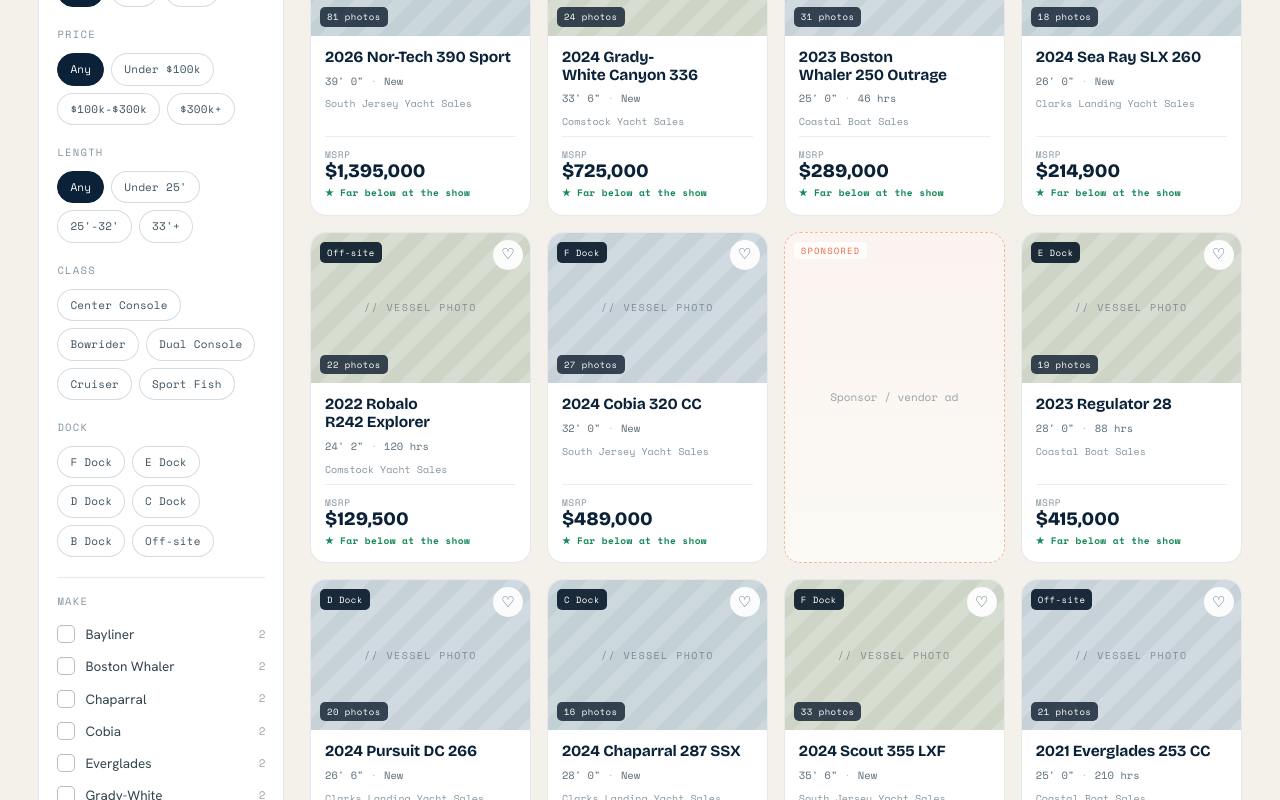
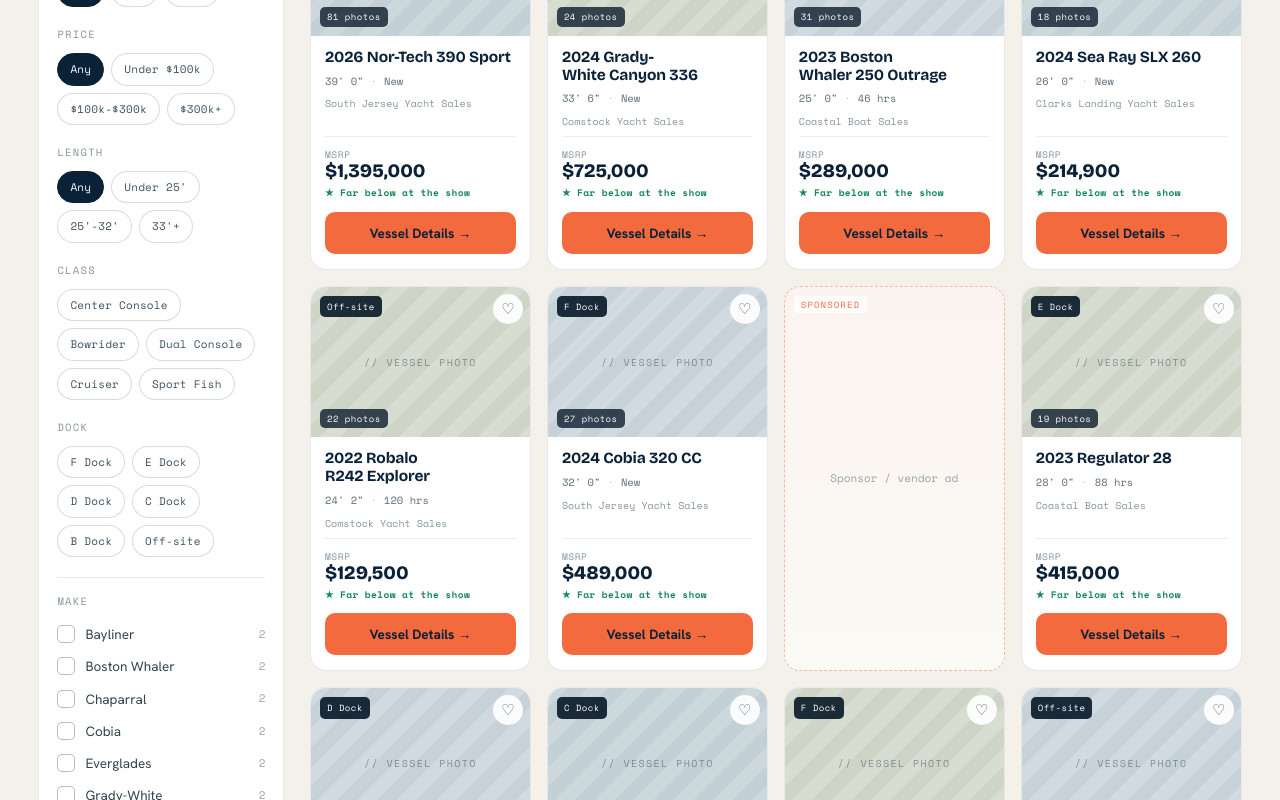
Before and after one commit to jondigital1/virtualboatshow, a Next.js app: page /inventory in a window 1280 px wide. Shown: the part 640-1440 px from the top of the page. Built offline with nearby package versions, Linux system fonts and the light colour scheme.

Commit message:
SRP/home cards: clickable photo + coral 'Vessel Details' CTA to VDP

```diff
--- a/app/inventory/page.tsx
+++ b/app/inventory/page.tsx
@@ -290,26 +290,32 @@
 }
 
 function BoatCard({ v, bg, fav, onFav }: { v: V; bg: string; fav: boolean; onFav: () => void }) {
+  const href = `/inventory/${v.id}`;
   return (
     <div className="card-lift" style={{ background: "#fff", border: "1px solid rgba(11,34,56,.1)", borderRadius: 16, overflow: "hidden", display: "flex", flexDirection: "column", height: "100%" }}>
-      <div style={{ position: "relative", aspectRatio: "16/11", background: bg, display: "flex", alignItems: "center", justifyContent: "center" }}>
-        <span style={{ fontFamily: MONO, fontSize: 10, letterSpacing: ".14em", color: "rgba(10,33,56,.4)" }}>// VESSEL PHOTO</span>
-        <span style={{ position: "absolute", top: 9, left: 9, fontFamily: MONO, fontSize: 9, letterSpacing: ".05em", background: "rgba(8,24,41,.9)", color: "#fff", padding: "4px 7px", borderRadius: 5 }}>{v.dock}</span>
-        <span style={{ position: "absolute", bottom: 9, left: 9, fontFamily: MONO, fontSize: 9, letterSpacing: ".05em", background: "rgba(8,24,41,.78)", color: "#fff", padding: "3px 7px", borderRadius: 5 }}>{v.photos} photos</span>
-        <button onClick={onFav} style={{ position: "absolute", top: 7, right: 7, width: 30, height: 30, borderRadius: "50%", border: "none", background: "rgba(255,255,255,.92)", color: fav ? "var(--accent)" : "#4c6270", cursor: "pointer", fontSize: 15, display: "flex", alignItems: "center", justifyContent: "center" }}>{fav ? "♥" : "♡"}</button>
+      <div style={{ position: "relative", aspectRatio: "16/11", background: bg }}>
+        <Link href={href} aria-label={`${v.year} ${v.make} ${v.model} details`} style={{ position: "absolute", inset: 0, display: "flex", alignItems: "center", justifyContent: "center", zIndex: 1 }}>
+          <span style={{ fontFamily: MONO, fontSize: 10, letterSpacing: ".14em", color: "rgba(10,33,56,.4)" }}>// VESSEL PHOTO</span>
+        </Link>
+        <span style={{ position: "absolute", top: 9, left: 9, fontFamily: MONO, fontSize: 9, letterSpacing: ".05em", background: "rgba(8,24,41,.9)", color: "#fff", padding: "4px 7px", borderRadius: 5, pointerEvents: "none", zIndex: 2 }}>{v.dock}</span>
+        <span style={{ position: "absolute", bottom: 9, left: 9, fontFamily: MONO, fontSize: 9, letterSpacing: ".05em", background: "rgba(8,24,41,.78)", color: "#fff", padding: "3px 7px", borderRadius: 5, pointerEvents: "none", zIndex: 2 }}>{v.photos} photos</span>
+        <button onClick={onFav} aria-label="Save" style={{ position: "absolute", top: 7, right: 7, width: 30, height: 30, borderRadius: "50%", border: "none", background: "rgba(255,255,255,.92)", color: fav ? "var(--accent)" : "#4c6270", cursor: "pointer", fontSize: 15, display: "flex", alignItems: "center", justifyContent: "center", zIndex: 3 }}>{fav ? "♥" : "♡"}</button>
       </div>
       <div style={{ padding: "13px 14px 15px", display: "flex", flexDirection: "column", gap: 7, flex: 1 }}>
         <h3 style={{ fontFamily: DISPLAY, fontWeight: 700, fontSize: 15.5, margin: 0, lineHeight: 1.15, letterSpacing: "-.01em" }}>
-          <Link href={`/inventory/${v.id}`} className="link-ink" style={{ color: "inherit" }}>{v.year} {v.make} {v.model}</Link>
+          <Link href={href} className="link-ink" style={{ color: "inherit" }}>{v.year} {v.make} {v.model}</Link>
         </h3>
         <div style={{ fontFamily: MONO, fontSize: 10.5, color: "#5a6c78", display: "flex", flexWrap: "wrap", gap: "4px 7px" }}>
           <span>{v.lenLabel}</span><span style={{ opacity: 0.4 }}>·</span><span>{v.condition === "New" ? "New" : v.hours + " hrs"}</span>
         </div>
         <div style={{ fontFamily: MONO, fontSize: 10, color: "#8595a0" }}>{v.dealer}</div>
-        <div style={{ marginTop: "auto", paddingTop: 10, borderTop: "1px solid rgba(11,34,56,.08)" }}>
-          <div style={{ fontFamily: MONO, fontSize: 9.5, letterSpacing: ".06em", color: "#8595a0", textTransform: "uppercase" }}>MSRP</div>
-          <div style={{ fontFamily: DISPLAY, fontWeight: 800, fontSize: 19, color: "#0A2138", lineHeight: 1.05 }}>${fmt(v.msrp)}</div>
-          <div style={{ fontFamily: MONO, fontSize: 9.5, letterSpacing: ".04em", color: "#178a5a", fontWeight: 700, marginTop: 4 }}>★ Far below at the show</div>
+        <div style={{ marginTop: "auto" }}>
+          <div style={{ paddingTop: 10, borderTop: "1px solid rgba(11,34,56,.08)" }}>
+            <div style={{ fontFamily: MONO, fontSize: 9.5, letterSpacing: ".06em", color: "#8595a0", textTransform: "uppercase" }}>MSRP</div>
+            <div style={{ fontFamily: DISPLAY, fontWeight: 800, fontSize: 19, color: "#0A2138", lineHeight: 1.05 }}>${fmt(v.msrp)}</div>
+            <div style={{ fontFamily: MONO, fontSize: 9.5, letterSpacing: ".04em", color: "#178a5a", fontWeight: 700, marginTop: 4 }}>★ Far below at the show</div>
+          </div>
+          <Link href={href} className="h-brighten" style={{ display: "flex", alignItems: "center", justifyContent: "center", gap: 6, marginTop: 12, background: "var(--accent)", color: "#0A2138", fontWeight: 700, fontSize: 13.5, padding: 11, borderRadius: 10 }}>Vessel Details →</Link>
         </div>
       </div>
     </div>
--- a/app/page.tsx
+++ b/app/page.tsx
@@ -41,7 +41,7 @@
   showFmt: "$" + fmt(v.show),
   saveFmt: "$" + fmt(v.msrp - v.show),
   bg: BGS[i % BGS.length],
-  href: v.name.includes("Nor-Tech 390") ? "/inventory/nor-tech-390" : "/inventory",
+  href: v.name.includes("Nor-Tech 390") ? "/inventory/nor-tech-390" : "/inventory/" + v.name.toLowerCase().replace(/[^a-z0-9]+/g, "-").replace(/(^-|-$)/g, ""),
 }));
 
 /* ---- small presentational helpers ---- */
--- a/components/VesselCard.tsx
+++ b/components/VesselCard.tsx
@@ -54,7 +54,7 @@
           <span style={{ opacity: 0.4 }}>·</span>
           <span>{v.usage}</span>
         </div>
-        <div style={{ marginTop: "auto", paddingTop: 13, borderTop: "1px solid rgba(11,34,56,.08)", display: "flex", alignItems: "flex-end", justifyContent: "space-between", gap: 10 }}>
+        <div style={{ marginTop: "auto", paddingTop: 13, borderTop: "1px solid rgba(11,34,56,.08)" }}>
           <div>
             <div style={{ fontFamily: MONO, fontSize: 11, color: "#9aa7b0", textDecoration: "line-through" }}>MSRP {v.msrpFmt}</div>
             {revealed ? (
@@ -78,11 +78,11 @@
             )}
           </div>
           <Link
-            href={v.href ?? "/#unlock"}
+            href={v.href ?? "/inventory"}
             className="h-brighten"
-            style={{ width: 38, height: 38, flex: "0 0 auto", borderRadius: "50%", background: "#F1EEE6", color: "#0A2138", display: "flex", alignItems: "center", justifyContent: "center", fontSize: 17 }}
+            style={{ display: "flex", alignItems: "center", justifyContent: "center", gap: 6, marginTop: 12, background: "var(--accent)", color: "#0A2138", fontWeight: 700, fontSize: 13.5, padding: 11, borderRadius: 10 }}
           >
-            →
+            Vessel Details →
           </Link>
         </div>
       </div>
```
